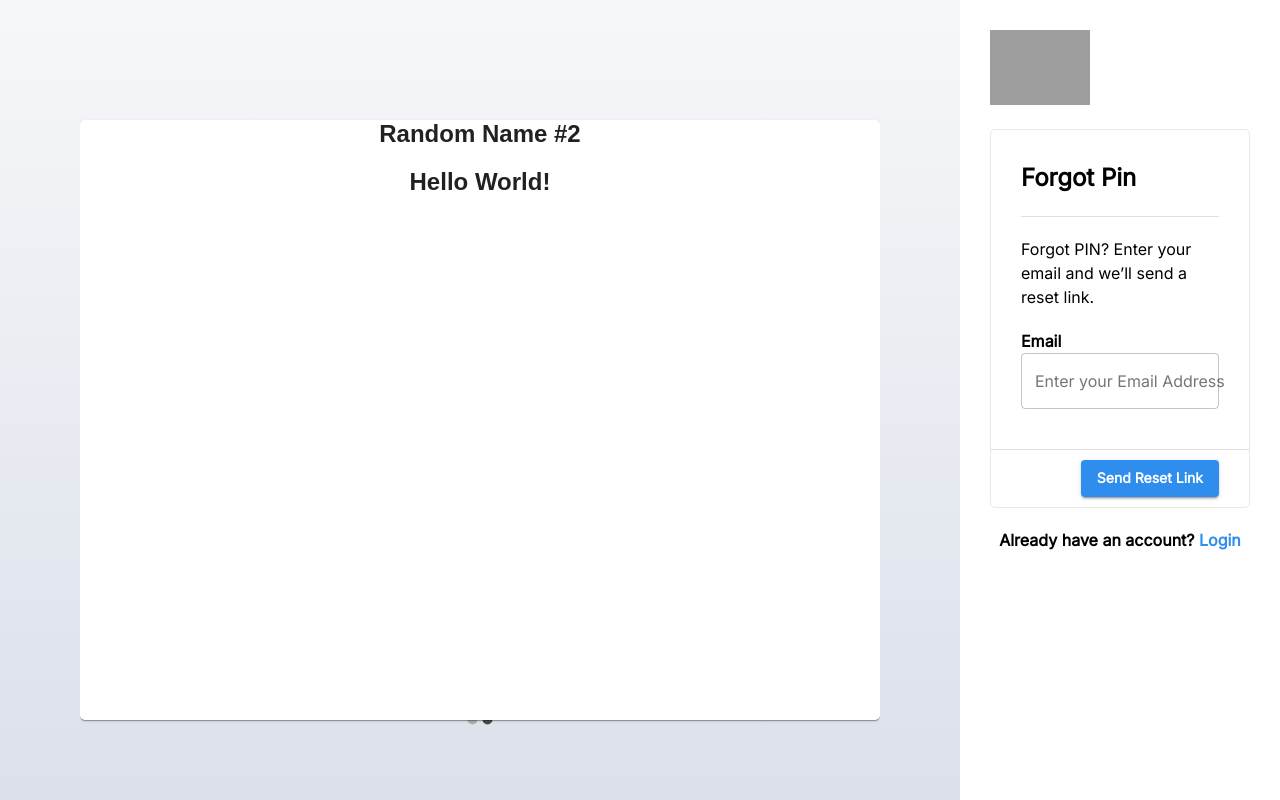
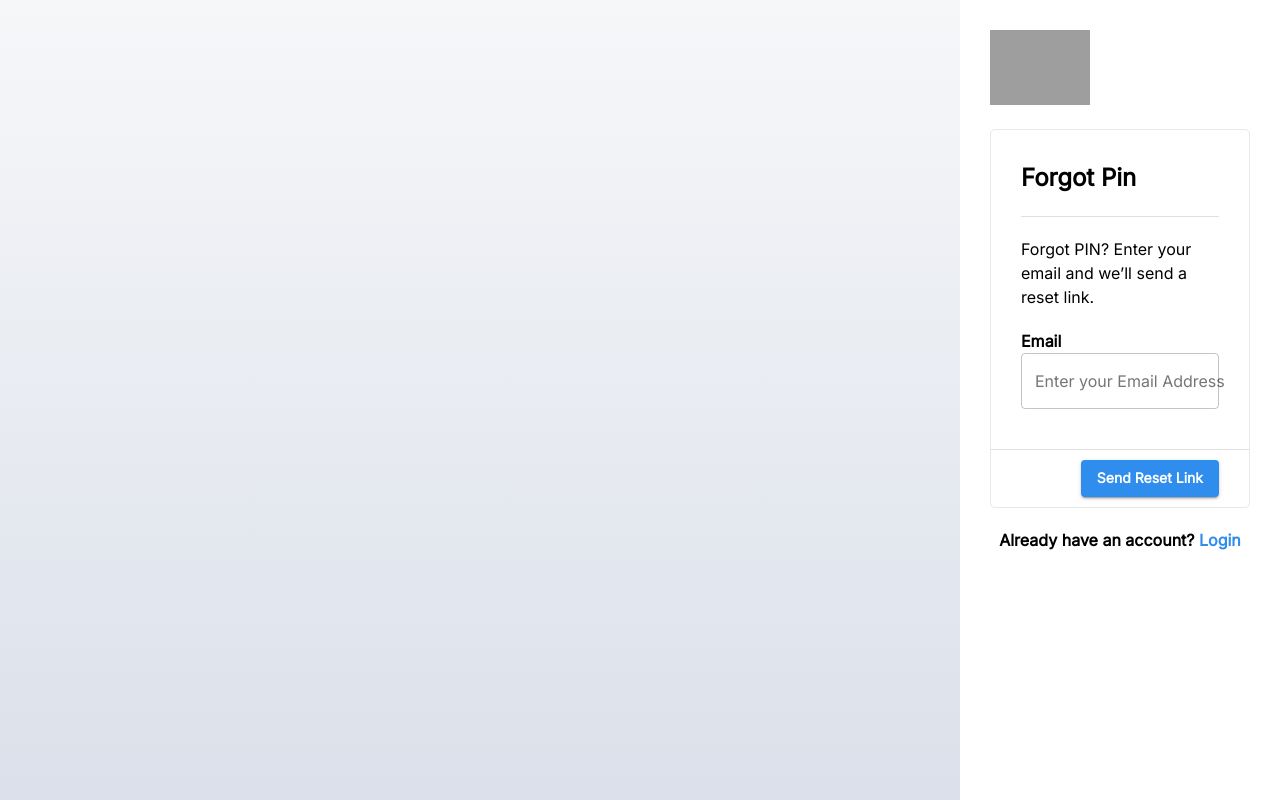
Before and after one commit to willypraditya/thesis, a React (Create React App) app: page /new-forgot in a window 1280 px wide. Built offline with nearby package versions, Linux system fonts and the light colour scheme; grey boxes are pictures that could not be loaded.

Commit message:
commented carousel

```diff
--- a/src/components/Pages/NEW_RegisterAndLogin/components/layout/index.js
+++ b/src/components/Pages/NEW_RegisterAndLogin/components/layout/index.js
@@ -3,7 +3,6 @@ import { makeStyles } from "@material-ui/core/styles";
 import constant from "configs/constants";
 
 import { Grid, Container, Paper } from "@material-ui/core";
-import Carousel from "react-material-ui-carousel";
 
 const useStyles = makeStyles((theme) => ({
   leftContainer: {
@@ -34,17 +33,6 @@ const useStyles = makeStyles((theme) => ({
 const Layout = ({ formContent }) => {
   const classes = useStyles();
 
-  const carousel = [
-    {
-      name: "Random Name #1",
-      description: "Probably the most random thing you have ever seen!",
-    },
-    {
-      name: "Random Name #2",
-      description: "Hello World!",
-    },
-  ];
-
   return (
     <Grid container className={classes.root}>
       <Grid item xs={9}>
@@ -53,14 +41,14 @@ const Layout = ({ formContent }) => {
             <Grid item xs={1} />
             <Grid item xs={10}>
               <div className={classes.carousel}>
-                <Carousel>
+                {/* <Carousel>
                   {carousel.map((item) => (
                     <Paper className={classes.carouselContent}>
                       <h2>{item.name}</h2>
                       <h2>{item.description}</h2>
                     </Paper>
                   ))}
-                </Carousel>
+                </Carousel> */}
               </div>
             </Grid>
             <Grid item xs={1} />
```
